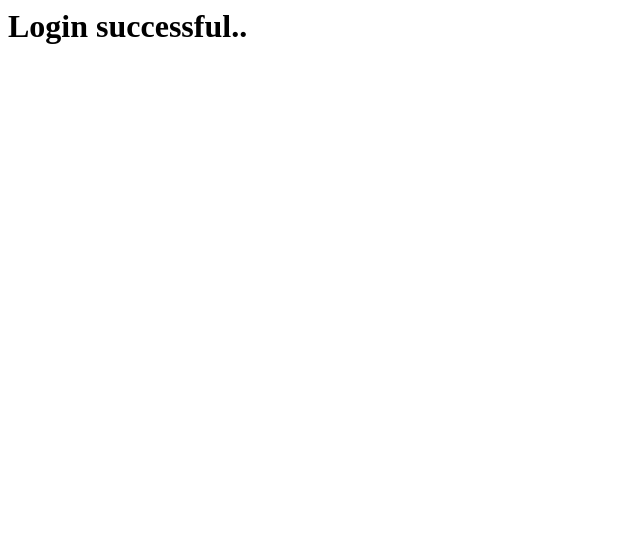
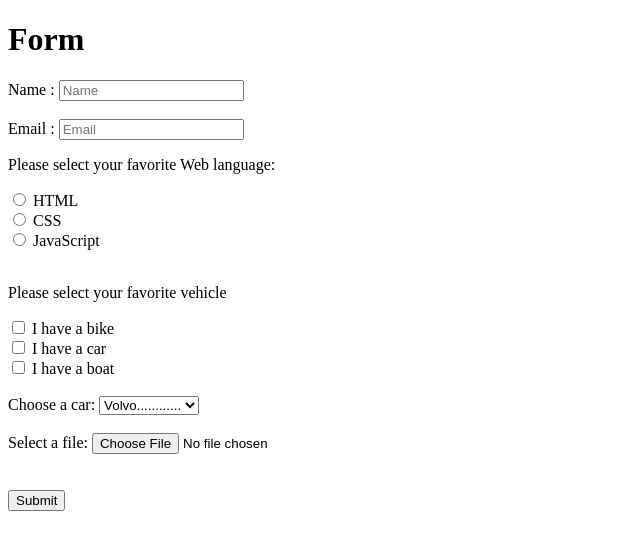
Before and after one commit to muthupandi26/cypress-with-form, a plain HTML site: page New folder/secondPage.html in a window 1280 px wide. Shown: the whole page, without its empty margins (0-640 px from the left). Drawn offline with Linux system fonts and the light colour scheme.

Commit message:
before changing secondPage

```diff
--- /dev/null
+++ b/New folder/script2.js
@@ -0,0 +1,37 @@
+const name1 = document.getElementById('name');
+const email = document.getElementById('email');
+const form = document.getElementById('form2');
+const errorElement = document.getElementById('error2');
+let radios = document.getElementsByName('fav_language');
+const check = document.getElementsByName("vehicle")
+
+form.addEventListener('submit', (e) => {
+    let msg = [];
+    if(name1.value == '' || name1.value == null){
+        msg.push('Name is required');
+    }
+    else if(email.value == '' || email.value == null){
+        msg.push("Email is required")
+    }
+
+    else if(!(radios[0].checked || radios[1].checked || radios[2].checked)){
+        msg.push("please select the radion button")
+    }
+
+    else if(!(check[0].checked || check[1].checked || check[2].checked)){
+        msg.push("please select the checkbox")
+    }
+    else {
+        msg.push("login successs")
+    }
+
+
+
+
+
+    if(msg.length > 0) {
+        e.preventDefault();
+        errorElement.innerText = msg;
+
+    }
+})
--- a/New folder/secondPage.html
+++ b/New folder/secondPage.html
@@ -1,8 +1,54 @@
+<!DOCTYPE html>
 <html>
-    <head>
-
-    </head>
-    <body>
-        <h1>Login successful..</h1>
-    </body>
+<head>
+	<title>Radio, checkbox</title>
+	<!-- <link rel="stylesheet" type="text/css" href="style.css"> -->
+</head>
+<body>
+	<div class="main">
+			<div class="main">
+				<form action="/" id="form2">
+          <h1>Form</h1>
+          <div>
+          Name : <input type="text"  id = "name" placeholder="Name"> <br> <br>
+          Email : <input type="email" id="email" placeholder="Email">
+          </div>
+          <div>
+            <p>Please select your favorite Web language:</p>
+            <input type="radio" id="html" name="fav_language" value="HTML">
+            <label for="html">HTML</label><br>
+            <input type="radio" id="css" name="fav_language" value="CSS">
+            <label for="css">CSS</label><br>
+            <input type="radio" id="javascript" name="fav_language" value="JavaScript">
+            <label for="javascript">JavaScript</label>
+          </div><br>
+          <div>
+            <p>Please select your favorite vehicle</p>
+            <input type="checkbox" id="vehicle1" name="vehicle" value="Bike">
+            <label for="vehicle1"> I have a bike</label><br>
+            <input type="checkbox" id="vehicle2" name="vehicle" value="Car">
+            <label for="vehicle2"> I have a car</label><br>
+            <input type="checkbox" id="vehicle3" name="vehicle" value="Boat">
+            <label for="vehicle3"> I have a boat</label>
+          </div><br>
+          <div>
+            <label for="cars">Choose a car:</label>
+              <select name="cars" id="cars">
+                <option value="volvo">Volvo............</option>
+                <option value="saab">Saab</option>
+                <option value="opel">Opel</option>
+                <option value="audi">Audi</option>
+              </select>
+          </div><br>
+          <div>
+            <label for="myfile">Select a file:</label>
+            <input type="file" id="myfile" name="myfile">
+          </div> <br> <br>
+          <div id="error2"></div>
+          <input type="submit" id="submit">
+				</form>
+			</div>
+	</div>
+  <script defer src="script2.js"></script>
+</body>
 </html>
--- /dev/null
+++ b/New folder/style.css
@@ -0,0 +1,100 @@
+body{
+	margin: 0;
+	padding: 0;
+	display: flex;
+	justify-content: center;
+	align-items: center;
+	min-height: 100vh;
+	font-family: 'Jost', sans-serif;
+	background: linear-gradient(to bottom, #0f0c29, #302b63, #24243e);
+}
+.main{
+	width: 350px;
+	height: 500px;
+	background: pink;
+	overflow: hidden;
+	border-radius: 10px;
+	box-shadow: 5px 20px 50px #000;
+}
+.login{
+	position: relative;
+	width:100%;
+	height: 100%;
+}
+label{
+	color: #fff;
+	font-size: 2.3em;
+	justify-content: center;
+	display: flex;
+	margin: 60px;
+	font-weight: bold;
+	cursor: pointer;
+	transition: .5s ease-in-out;
+}
+input{
+	width: 60%;
+	height: 20px;
+	background: #e0dede;
+	justify-content: center;
+	display: flex;
+	margin: 20px auto;
+	padding: 10px;
+	border: none;
+	outline: none;
+	border-radius: 5px;
+}
+button{
+	width: 60%;
+	height: 40px;
+	margin: 10px auto;
+	justify-content: center;
+	display: block;
+	color: #fff;
+	background: #573b8a;
+	font-size: 1em;
+	font-weight: bold;
+	margin-top: 20px;
+	outline: none;
+	border: none;
+	border-radius: 5px;
+	transition: .2s ease-in;
+	cursor: pointer;
+}
+button:hover{
+	background: #6d44b8;
+}
+#submit{
+    width: 60%;
+	height: 40px;
+	margin: 10px auto;
+	justify-content: center;
+	display: block;
+	color: #fff;
+	background: #573b8a;
+	font-size: 1em;
+	font-weight: bold;
+	margin-top: 20px;
+	outline: none;
+	border: none;
+	border-radius: 5px;
+	transition: .2s ease-in;
+	cursor: pointer;
+}
+
+#error{
+    width: 60%;
+	height: 40px;
+	margin: 10px auto;
+	justify-content: center;
+	display: block;
+	color: black;
+	background: pink;
+	font-size: 1em;
+	font-weight: bold;
+	margin-top: 20px;
+	outline: none;
+	border: none;
+	border-radius: 5px;
+	transition: .2s ease-in;
+	cursor: pointer;
+}
```
Also changed, not shown: Basic_Structure/cypress/fixtures/data.json (+8 -2 lines), Basic_Structure/cypress/support/common/constants.js (+2 -0 lines), Basic_Structure/cypress/support/steps/LoginSteps.js (+23 -3 lines), New folder/index.html (+28 -7 lines), New folder/script.js (+31 -10 lines), 1 other file.
